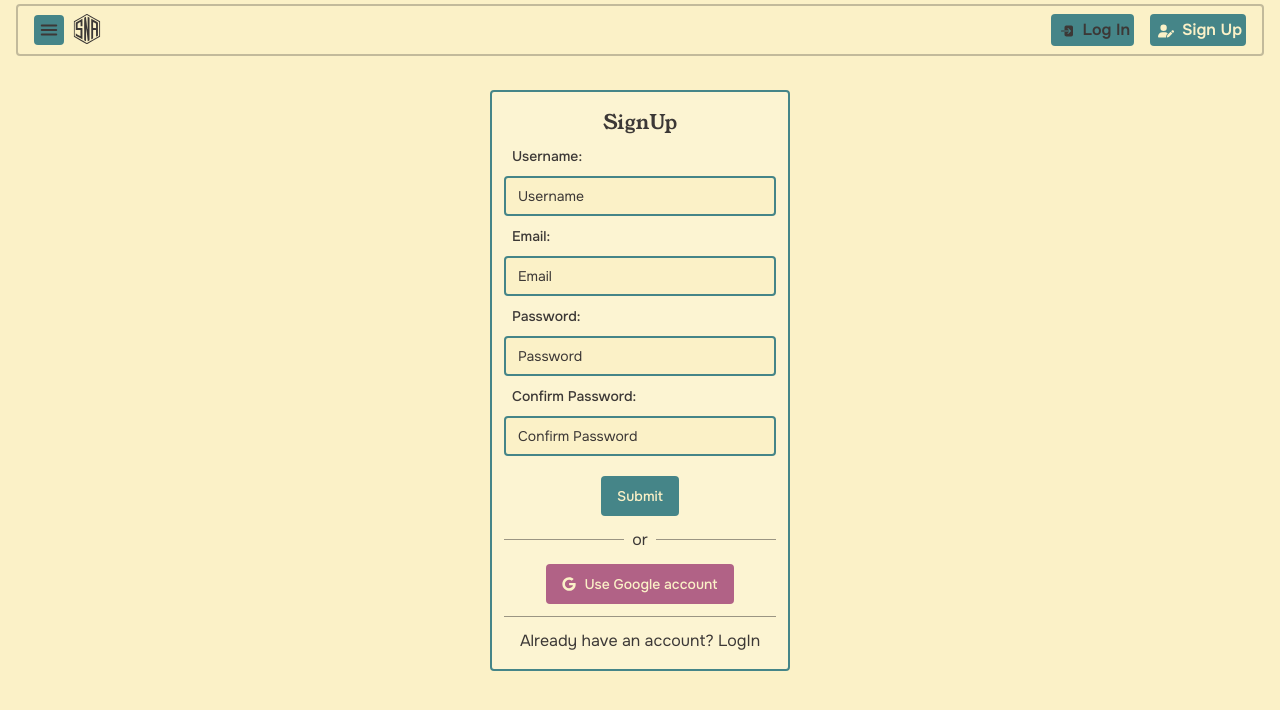
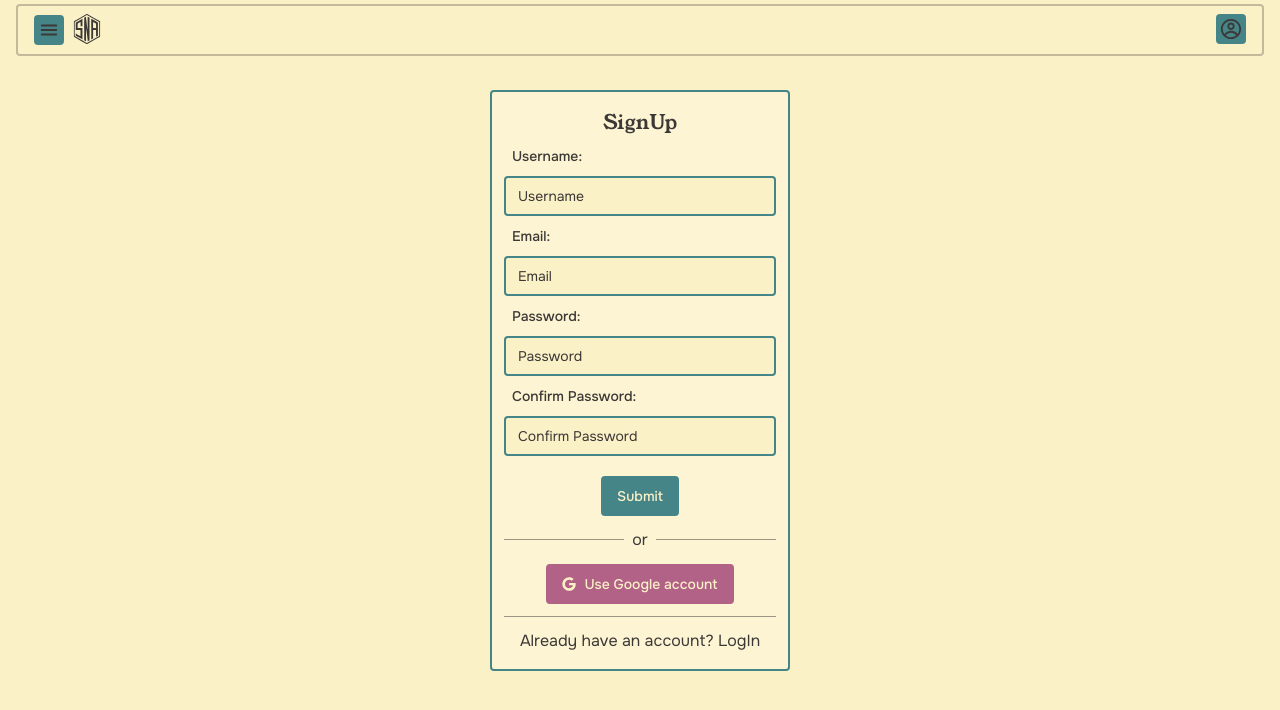
Before and after one commit to CalebeCopello/SNA, a React (Vite) app in the folder frontend/: page /signup in a window 1280 px wide. Shown: the top 710 px of the page. Built offline with nearby package versions, Linux system fonts and the light colour scheme; no server answers.

Commit message:
redesign logedout menu

```diff
--- a/frontend/src/components/Navbar.tsx
+++ b/frontend/src/components/Navbar.tsx
@@ -10,7 +10,7 @@ import { FaUserPen } from 'react-icons/fa6';
 import { CgProfile } from 'react-icons/cg';
 import { styleMenuButton, styleBoxBorder } from '../constants/styles';
 import { Skeleton } from '@/components/ui/skeleton';
-import { Sheet, SheetContent, SheetDescription, SheetHeader, SheetTitle, SheetTrigger } from '@/components/ui/sheet';
+import { Sheet, SheetContent, SheetHeader, SheetTitle, SheetTrigger } from '@/components/ui/sheet';
 
 const Navbar = () => {
 	const { isUserInfoloaded, isUserLogged } = useIsUserLogged();
@@ -30,7 +30,6 @@ const Navbar = () => {
 							>
 								<SheetHeader>
 									<SheetTitle>Menu</SheetTitle>
-									{/* <SheetDescription>This action cannot be undone. This will permanently delete your account and remove your data from our servers.</SheetDescription> */}
 								</SheetHeader>
 								<NavLink
 									to='/'
@@ -84,7 +83,6 @@ const Navbar = () => {
 										>
 											<SheetHeader>
 												<SheetTitle>User Menu</SheetTitle>
-												{/* <SheetDescription>This action cannot be undone. This will permanently delete your account and remove your data from our servers.</SheetDescription> */}
 											</SheetHeader>
 											<NavLink
 												to='/profile'
@@ -112,13 +110,24 @@ const Navbar = () => {
 									</Sheet>
 								) : (
 									<>
+										<Sheet>
+											<SheetTrigger>
+												<CgProfile className={`${styleMenuButton} text-textColor h-[30px] w-[30px] hover:text-color01`} />
+											</SheetTrigger>
+											<SheetContent
+												side='right'
+												className={`rounded-l-xl`}
+											>
+												<SheetHeader>
+													<SheetTitle>User Menu</SheetTitle>
+												</SheetHeader>
 												<NavLink
 													to='/login'
 													className={({ isActive }) => {
 														return isActive ? 'text-color01' : 'text-textColor ';
 													}}
 												>
-											<div className={`${styleMenuButton} `}>
+													<div className={`${styleMenuButton} mb-1`}>
 														<IoLogIn className='inline mr-2 ml-1' />
 														Log In
 													</div>
@@ -134,6 +143,8 @@ const Navbar = () => {
 														Sign Up
 													</div>
 												</NavLink>
+											</SheetContent>
+										</Sheet>
 									</>
 								)
 							) : (
```
Lines whose indentation alone changed are shown as unchanged.
